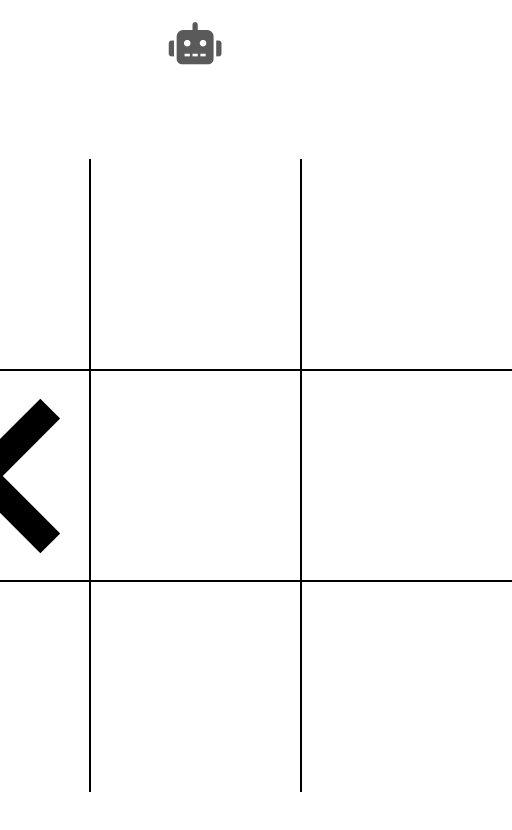
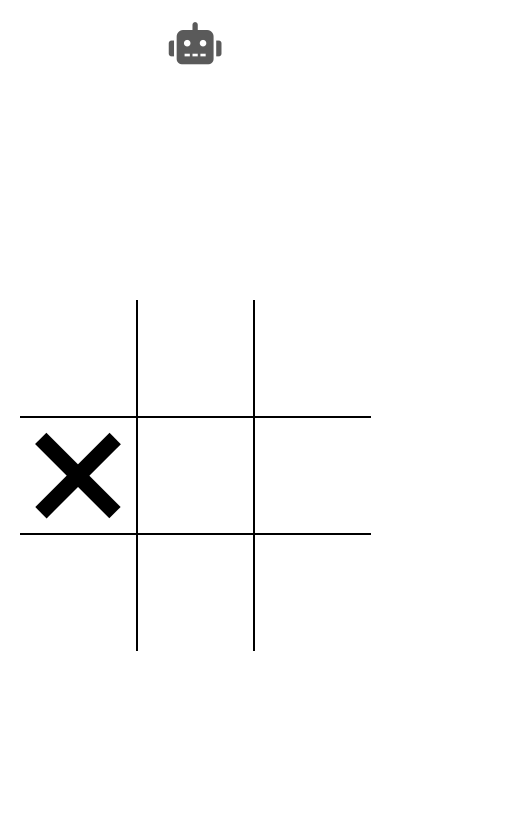
Before and after one commit to karamvirr/tic-tac-toe-ai, a plain HTML site: page docs/index.html in a window 390 px wide. Shown: the whole page, 512 px wide, since content can reach past the window. Drawn offline with Linux system fonts and the light colour scheme.

Commit message:
mobile specific styling

```diff
--- a/docs/styles.css
+++ b/docs/styles.css
@@ -125,10 +125,23 @@
 }
 
 @keyframes typing {
-  from { width: 0 }
+  from {
+    width: 0;
+  }
 }
 
 @keyframes blink {
-  from, to { border-color: transparent }
-  50% { border-color: #8e8e93; }
+  from, to {
+    border-color: transparent;
+  }
+  50% {
+    border-color: #8e8e93;
+  }
 }
+
+@media (max-width: 1000px) {
+  :root {
+    --cell-size: 30vw;
+    --mark-size: calc(var(--cell-size) * 0.9);
+  }
+}
```
